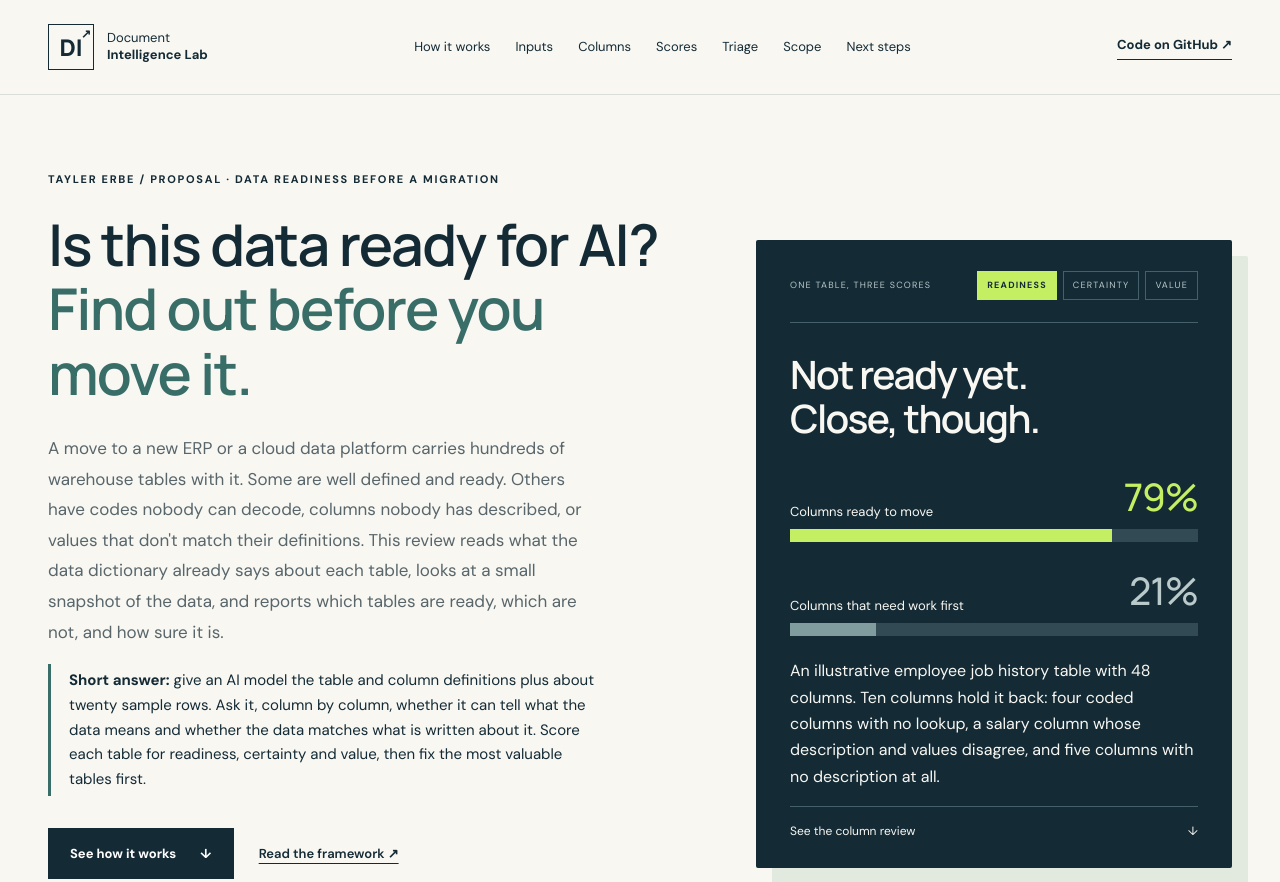
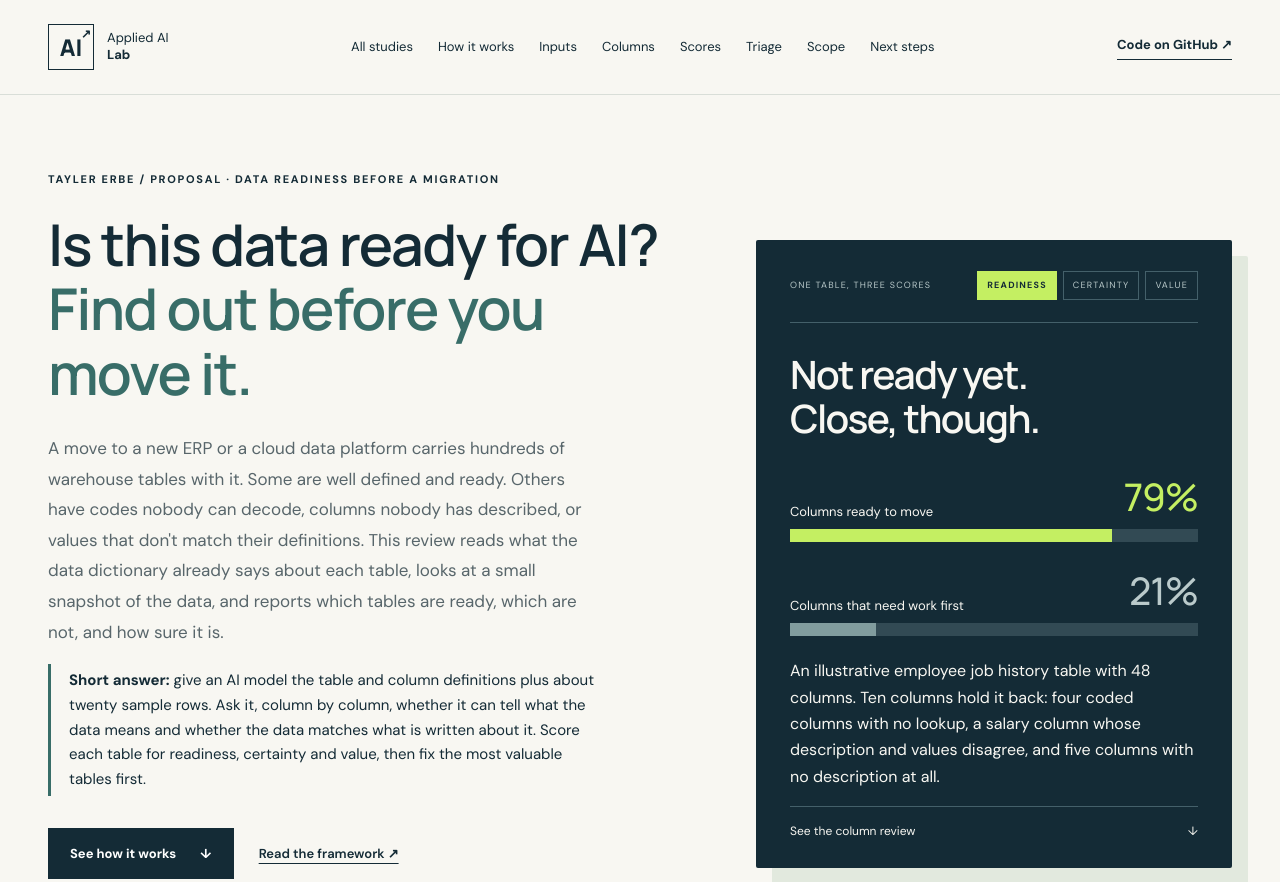
Before and after one commit to tayler-erbe/enterprise-data-readiness-framework, a plain HTML site: page docs/index.html in a window 1280 px wide. Shown: the top 882 px of the page. Drawn offline with Linux system fonts and the light colour scheme.

Commit message:
Header: the Applied AI Lab logo now goes to taylererbe.com; 'All studies' link added to the Lab catalogue

```diff
--- a/docs/index.html
+++ b/docs/index.html
@@ -7,8 +7,8 @@
 <body>
 <a href="#main" class="skip">Skip to content</a>
 <header class="site-header">
-<a href="#main" class="brand" aria-label="Document Intelligence Lab"><span class="brand-mark">DI<span>↗</span></span><span>Document<br><strong>Intelligence Lab</strong></span></a>
-<nav aria-label="Main navigation"><a href="#how">How it works</a><a href="#inputs">Inputs</a><a href="#columns">Columns</a><a href="#scores">Scores</a><a href="#triage">Triage</a><a href="#scope">Scope</a><a href="#next">Next steps</a></nav>
+<a href="https://taylererbe.com/" class="brand" aria-label="Tayler Erbe, home"><span class="brand-mark">AI<span>↗</span></span><span>Applied AI<br><strong>Lab</strong></span></a>
+<nav aria-label="Main navigation"><a href="https://tayler-erbe.github.io/document-intelligence-lab/">All studies</a><a href="#how">How it works</a><a href="#inputs">Inputs</a><a href="#columns">Columns</a><a href="#scores">Scores</a><a href="#triage">Triage</a><a href="#scope">Scope</a><a href="#next">Next steps</a></nav>
 <a class="repo-link" href="https://github.com/tayler-erbe/enterprise-data-readiness-framework">Code on GitHub <span aria-hidden="true">↗</span></a>
 </header>
 <main id="main">
```
